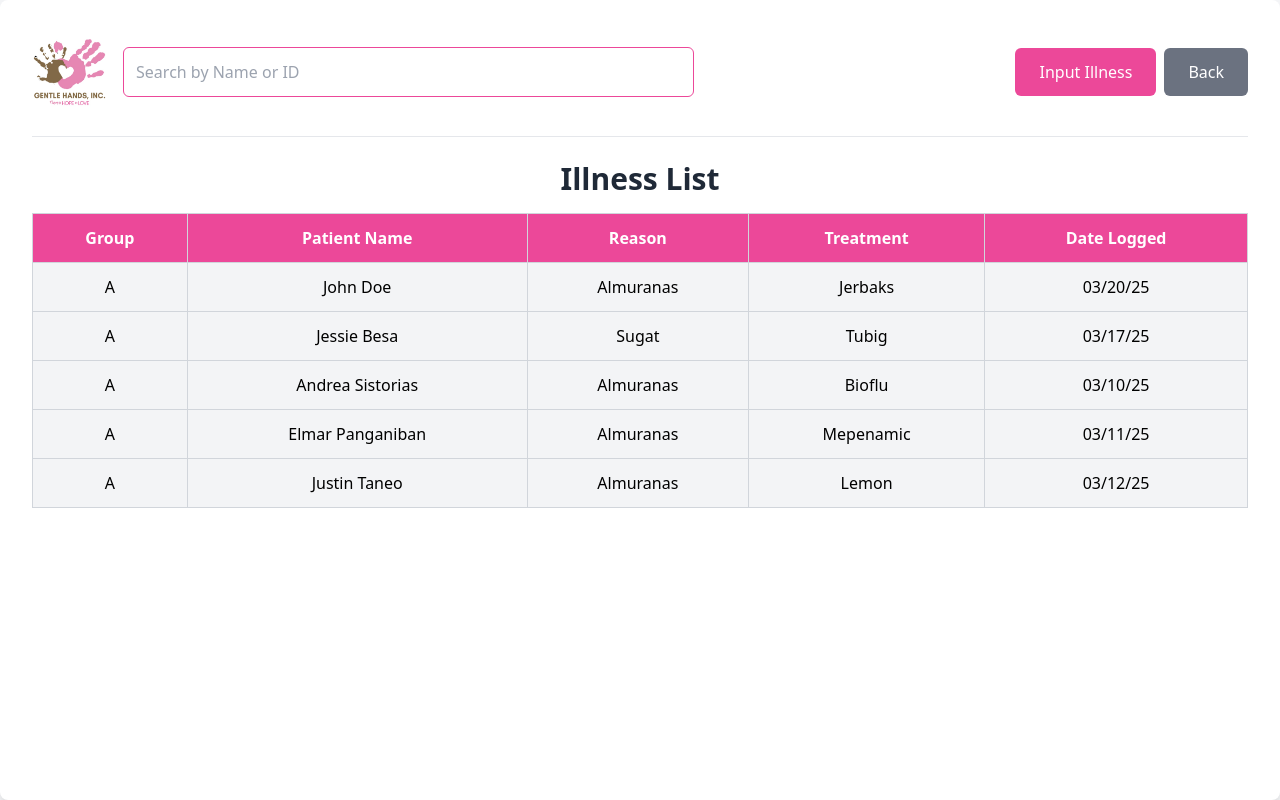
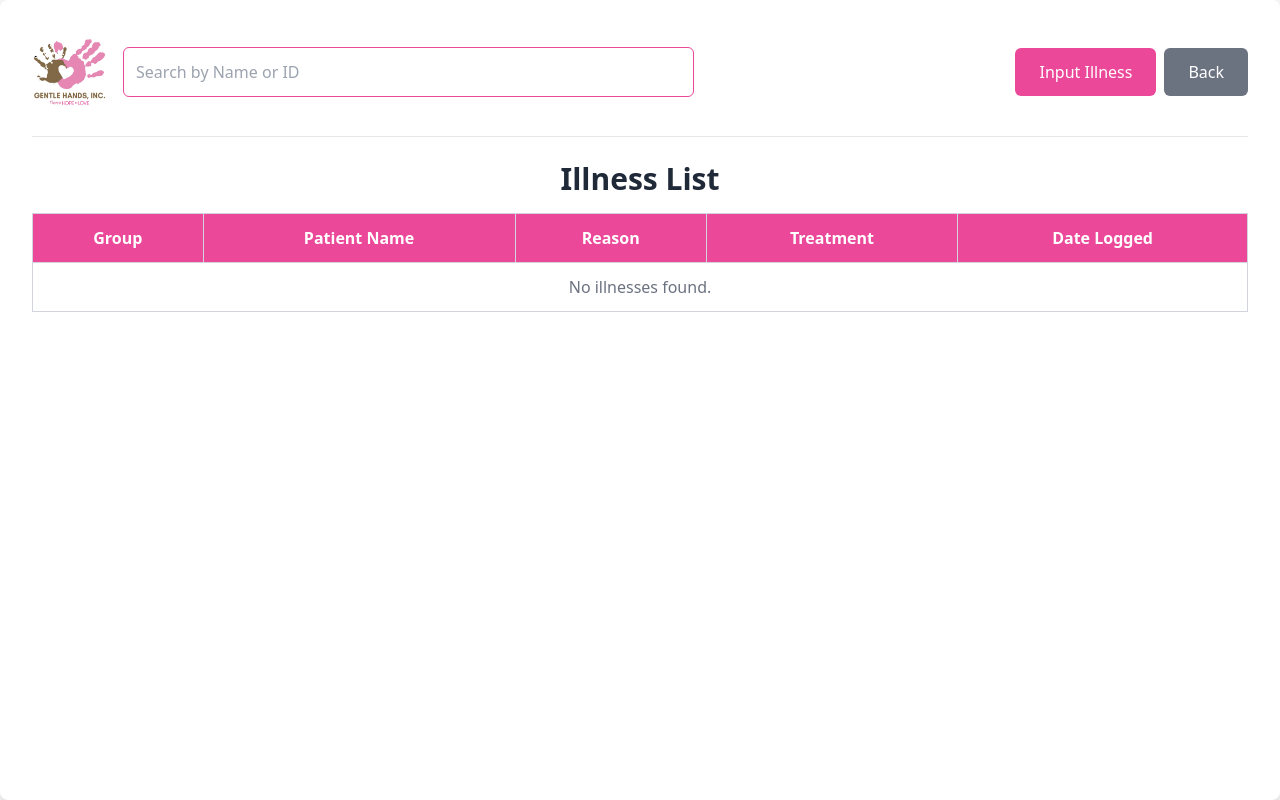
Before and after one commit to jshcnd/Gentle-Hands-Py, a Django app: page /accounts/illness/ in a window 1280 px wide. Run offline with Django 5.2, Linux system fonts and the light colour scheme; the visitor is signed in with stand-in values (Sample User, id 1); some libraries are stand-ins or nearby versions.

Commit message:
feat: Add Illness model and related views, templates, and migration

```diff
--- a/myproject/accounts/templates/illness_list.html
+++ b/myproject/accounts/templates/illness_list.html
@@ -41,41 +41,19 @@
                     </tr>
                 </thead>
                 <tbody>
+                    {% for illness in illnesses %}
                     <tr class="bg-gray-100 text-center">
-                        <td class="p-3 border border-gray-300">A</td>
-                        <td class="p-3 border border-gray-300">John Doe</td>
-                        <td class="p-3 border border-gray-300">Almuranas</td>
-                        <td class="p-3 border border-gray-300">Jerbaks</td>
-                        <td class="p-3 border border-gray-300">03/20/25</td>
+                        <td class="p-3 border border-gray-300">{{ illness.group }}</td>
+                        <td class="p-3 border border-gray-300">{{ illness.patient_name.first_name }} {{ illness.patient_name.last_name }}</td>
+                        <td class="p-3 border border-gray-300">{{ illness.reason }}</td>
+                        <td class="p-3 border border-gray-300">{{ illness.treatment }}</td>
+                        <td class="p-3 border border-gray-300">{{ illness.date_logged }}</td>
                     </tr>
-                    <tr class="bg-gray-100 text-center">
-                        <td class="p-3 border border-gray-300">A</td>
-                        <td class="p-3 border border-gray-300">Jessie Besa</td>
-                        <td class="p-3 border border-gray-300">Sugat</td>
-                        <td class="p-3 border border-gray-300">Tubig</td>
-                        <td class="p-3 border border-gray-300">03/17/25</td>
+                    {% empty %}
+                    <tr>
+                        <td colspan="5" class="p-3 border border-gray-300 text-center text-gray-500">No illnesses found.</td>
                     </tr>
-                    <tr class="bg-gray-100 text-center">
-                        <td class="p-3 border border-gray-300">A</td>
-                        <td class="p-3 border border-gray-300">Andrea Sistorias</td>
-                        <td class="p-3 border border-gray-300">Almuranas</td>
-                        <td class="p-3 border border-gray-300">Bioflu</td>
-                        <td class="p-3 border border-gray-300">03/10/25</td>
-                    </tr>
-                    <tr class="bg-gray-100 text-center">
-                        <td class="p-3 border border-gray-300">A</td>
-                        <td class="p-3 border border-gray-300">Elmar Panganiban</td>
-                        <td class="p-3 border border-gray-300">Almuranas</td>
-                        <td class="p-3 border border-gray-300">Mepenamic</td>
-                        <td class="p-3 border border-gray-300">03/11/25</td>
-                    </tr>
-                    <tr class="bg-gray-100 text-center">
-                        <td class="p-3 border border-gray-300">A</td>
-                        <td class="p-3 border border-gray-300">Justin Taneo</td>
-                        <td class="p-3 border border-gray-300">Almuranas</td>
-                        <td class="p-3 border border-gray-300">Lemon</td>
-                        <td class="p-3 border border-gray-300">03/12/25</td>
-                    </tr>
+                    {% endfor %}
                 </tbody>
             </table>
         </div>
@@ -85,61 +63,40 @@
         <div class="bg-white p-6 rounded-lg shadow-lg w-full max-w-lg">
             <h2 class="text-3xl font-bold text-center mb-4">Input Illness</h2>
 
-            <input type="text" id="modalSearch" placeholder="Search for a patient..."
-                class="border p-3 rounded-md focus:outline-none focus:ring-2 focus:ring-pink-500 w-full mb-3">
+            <form method="POST">
+                {% csrf_token %}
+                <div class="space-y-3">
+                    <label class="block text-gray-600 font-semibold">Group</label>
+                    <select name="group" class="w-full border p-3 rounded-md">
+                        <option value="" disabled selected>Select Group</option>
+                        {% for group in groups %}
+                        <option value="{{ group }}">{{ group }}</option>
+                        {% endfor %}
+                    </select>
 
-            <div class="space-y-3">
-                <label class="block text-gray-600 font-semibold">Group</label>
-                <select id="groupSelect" class="w-full border p-3 rounded-md">
-                    <option value="A">A</option>
-                    <option value="B">B</option>
-                    <option value="C">C</option>
-                </select>
+                    <label class="block text-gray-600 font-semibold">Patient Name</label>
+                    <select name="patient_name" class="w-full border p-3 rounded-md">
+                        <option value="" disabled selected>Select Patient</option>
+                        {% for child in children %}
+                        <option value="{{ child.id }}">{{ child.first_name }} {{ child.last_name }}</option>
+                        {% endfor %}
+                    </select>
 
-                <div class="grid grid-cols-1 md:grid-cols-2 gap-4">
-                    <div>
-                        <label class="block text-gray-600 font-semibold">Patient Name</label>
-                        <input type="text" id="patientName" class="w-full border p-3 rounded-md">
-                    </div>
-                    <div>
-                        <label class="block text-gray-600 font-semibold">Prescribed By</label>
-                        <input type="text" id="prescribedBy" class="w-full border p-3 rounded-md">
-                    </div>
-                    <div>
-                        <label class="block text-gray-600 font-semibold">Medicine Name</label>
-                        <input type="text" id="medicineName" class="w-full border p-3 rounded-md">
-                    </div>
-                    <div>
-                        <label class="block text-gray-600 font-semibold">Strength</label>
-                        <input type="text" id="strength" class="w-full border p-3 rounded-md">
-                    </div>
-                    <div>
-                        <label class="block text-gray-600 font-semibold">mg/kg/day</label>
-                        <input type="text" id="mgPerKgPerDay" class="w-full border p-3 rounded-md">
-                    </div>
-                    <div>
-                        <label class="block text-gray-600 font-semibold">Dose</label>
-                        <input type="text" id="dose" class="w-full border p-3 rounded-md">
-                    </div>
-                    <div>
-                        <label class="block text-gray-600 font-semibold">Freq</label>
-                        <input type="text" id="freq" class="w-full border p-3 rounded-md">
-                    </div>
-                    <div>
-                        <label class="block text-gray-600 font-semibold">Duration</label>
-                        <input type="text" id="duration" class="w-full border p-3 rounded-md">
-                    </div>
-                    <div>
-                        <label class="block text-gray-600 font-semibold">D/W/M</label>
-                        <input type="text" id="dwm" class="w-full border p-3 rounded-md">
-                    </div>
+                    <label class="block text-gray-600 font-semibold">Reason</label>
+                    <input type="text" name="reason" class="w-full border p-3 rounded-md">
+
+                    <label class="block text-gray-600 font-semibold">Treatment</label>
+                    <input type="text" name="treatment" class="w-full border p-3 rounded-md">
+
+                    <label class="block text-gray-600 font-semibold">Date Logged</label>
+                    <input type="date" name="date_logged" class="w-full border p-3 rounded-md">
                 </div>
-            </div>
 
-            <div class="mt-4 flex justify-between">
-                <button id="registerBtn" class="bg-pink-500 text-white px-4 py-2 rounded-md hover:bg-pink-600">Add</button>
-                <button id="closeModal" class="bg-gray-500 text-white px-4 py-2 rounded-md hover:bg-gray-600">Cancel</button>
-            </div>
+                <div class="mt-4 flex justify-between">
+                    <button type="submit" class="bg-pink-500 text-white px-4 py-2 rounded-md hover:bg-pink-600">Add</button>
+                    <button type="button" id="closeModal" class="bg-gray-500 text-white px-4 py-2 rounded-md hover:bg-gray-600">Cancel</button>
+                </div>
+            </form>
         </div>
     </div>
 
--- a/myproject/accounts/urls.py
+++ b/myproject/accounts/urls.py
@@ -21,8 +21,8 @@
     path('change-password/', views.change_password, name='change_password'),
     path('register/', views.register, name='register'),
     path('edit_child/', views.edit_child, name='edit_child'),
-    path('illness-list/', views.illness_list, name='illness_list'),
     path('dental-record/<int:child_id>/', views.dental_record_view, name='dental_record'),
     path("medication_list/", views.medication_list, name="medication_list"),
     path('medication_list/<int:child_id>/', views.medication_list, name='child_medication_list'),
+    path('illness_list/', views.illness_list, name='illness_list'),
 ]
--- a/myproject/accounts/views.py
+++ b/myproject/accounts/views.py
@@ -6,7 +6,7 @@
 from django.contrib import messages
 from django.contrib.auth import update_session_auth_hash
 from .forms import RegisterForm, ChildRegistrationForm, DentalRecordForm
-from .models import Child, DentalRecord, Medication
+from .models import Child, DentalRecord, Medication, Illness
 
 def home(request):
     return render(request, 'index.html')
@@ -84,7 +84,25 @@
 
 @login_required
 def illness_list(request):
-    return render(request, 'illness_list.html')
+    illnesses = Illness.objects.all()
+    children = Child.objects.all()
+    groups = ['A', 'B', 'C']
+
+    if request.method == 'POST':
+        Illness.objects.create(
+            group=request.POST.get('group'),
+            patient_name_id=request.POST.get('patient_name'),
+            reason=request.POST.get('reason'),
+            treatment=request.POST.get('treatment'),
+            date_logged=request.POST.get('date_logged'),
+        )
+        return redirect('illness_list')
+
+    return render(request, 'illness_list.html', {
+        'illnesses': illnesses,
+        'children': children,
+        'groups': groups
+    })
 
 @login_required
 def appointment_list(request):
```
Also changed, not shown: myproject/accounts/models.py (+10 -0 lines), myproject/accounts/migrations/0005_illness.py (added).
